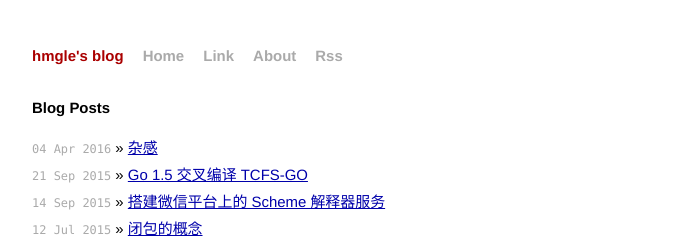
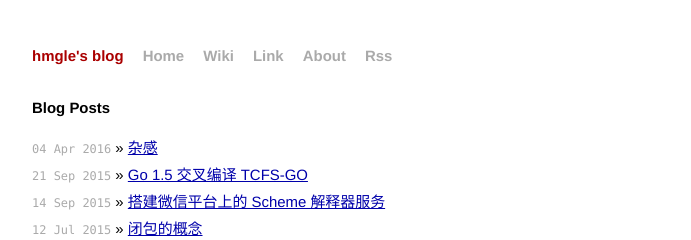
Before and after one commit to hmgle/hmgle.github.com, a Jekyll site: the page built from index.html, in a window 1280 px wide. Shown: the top 240 px of the page, without its empty margins (294-985 px from the left). Built offline with Jekyll 4.4.1, drawn with Linux system fonts in a browser that asks for light colours; Markdown is read by kramdown in place of the engine named in the settings.

Commit message:
Add wiki

```diff
--- a/_layouts/default.html
+++ b/_layouts/default.html
@@ -19,6 +19,7 @@
             <div class="header">
               <h1 class="title"><a href="/">{{ site.name }}</a></h1>
               <a class="extra" href="/homepage">Home</a>
+              <a class="extra" href="/wiki">Wiki</a>
               <a class="extra" href="/link.html">Link</a>
               <a class="extra" href="/about.html">About</a>
               <a class="extra" href="/feed.xml">Rss</a>
```
